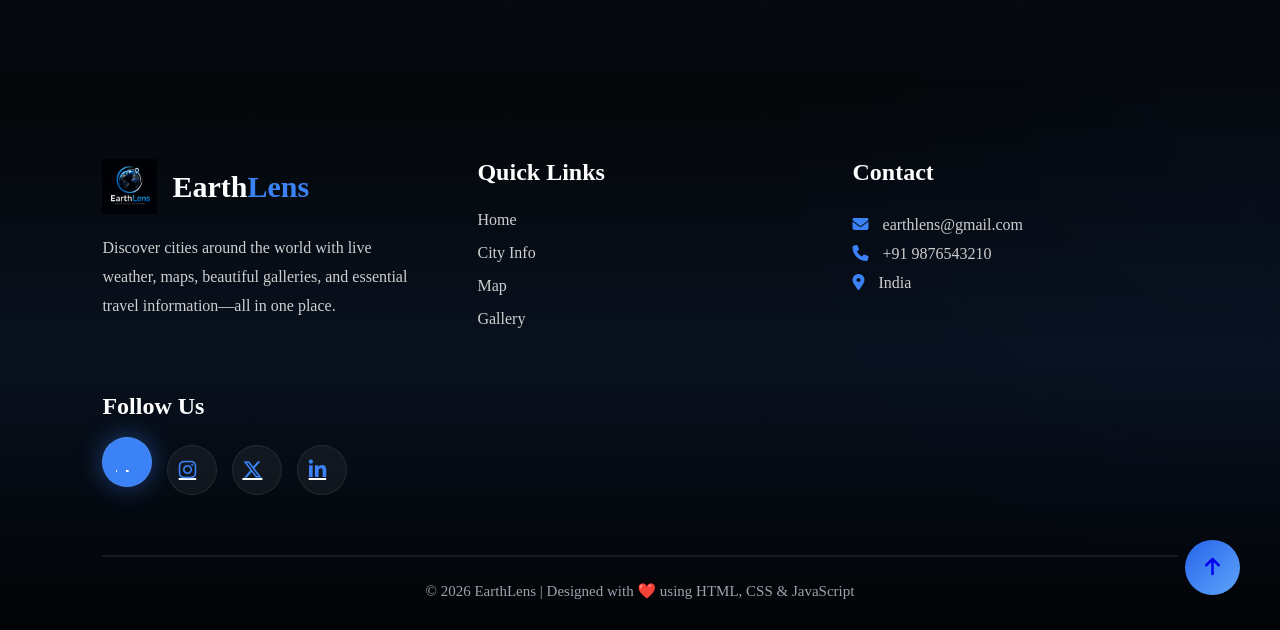
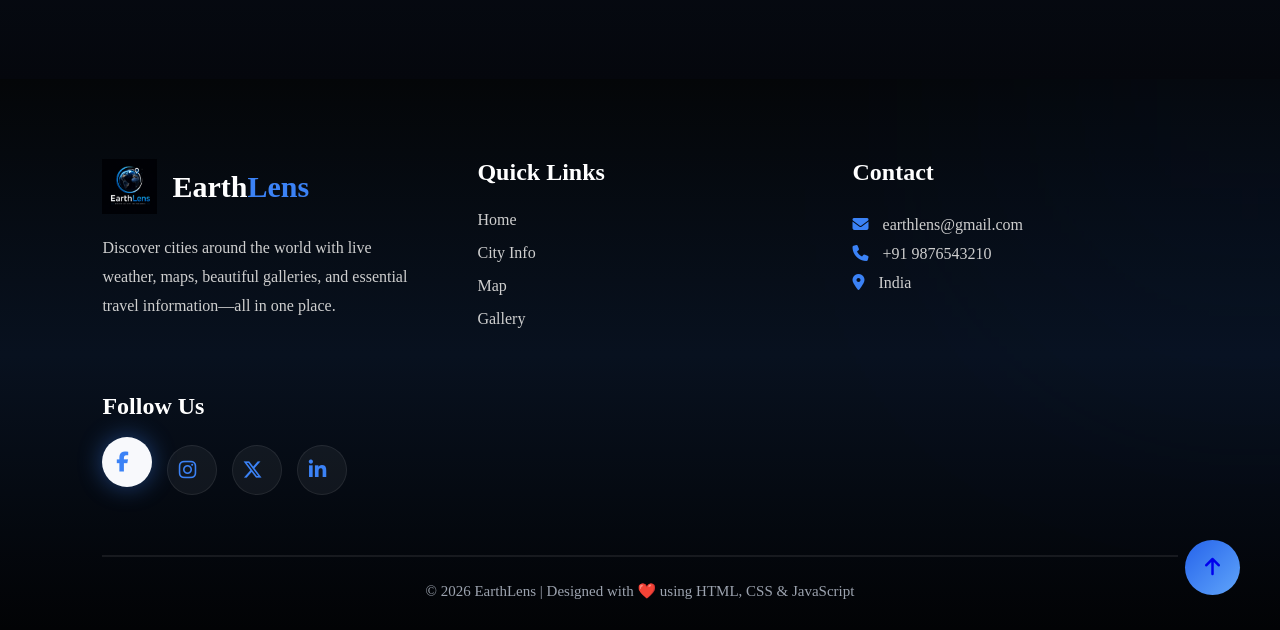
Before and after one commit to deepikavanteri/EarthLens, a plain HTML site: page city.html in a window 1280 px wide. In both pictures the pointer is over the link 127 px from the left and 4428 px from the top of the page. Shown: the part 3958-4588 px from the top of the page. Drawn offline with nearby package versions, Linux system fonts and the light colour scheme; no server answers.

Commit message:
updated css

```diff
--- a/city.css
+++ b/city.css
@@ -782,10 +782,12 @@ nav {
 .social-icons {
   display: flex;
   gap: 15px;
+  text-decoration: none;
   margin-top: 20px;
 }
 
 .social-icons a {
+  text-decoration: none;
   width: 50px;
   height: 50px;
   border-radius: 50%;
@@ -799,8 +801,9 @@ nav {
   transition: 0.4s;
 }
 .social-icons a:hover {
-  background: #3b82f6;
+  background: #f8f9fc;
   transform: translateY(-8px);
+
   box-shadow: 0 0 25px rgba(59, 130, 246, 0.45);
 }
 .footer hr {
```
